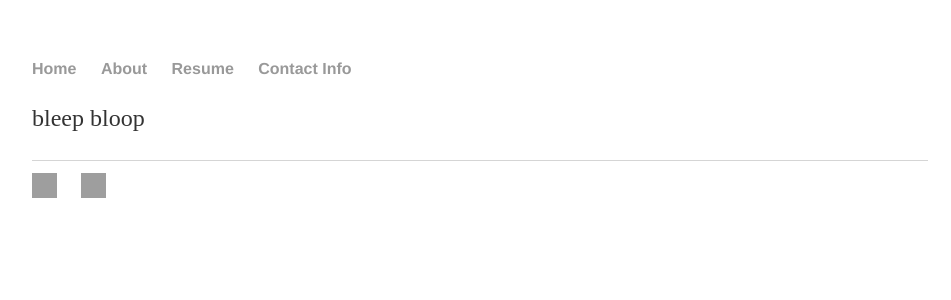
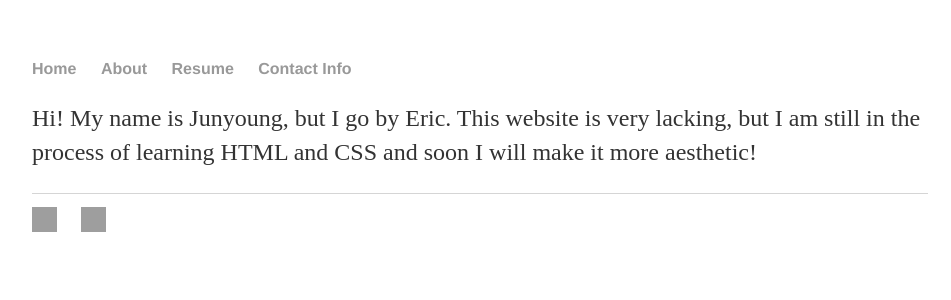
Before and after one commit to junyoung-kwon/Personal-Website, a Jekyll site: the page built from about/index.html, in a window 1280 px wide. Shown: the top 300 px of the page, without its empty margins (160-1111 px from the left). Built offline with Jekyll 4.4.1, drawn with Linux system fonts in a browser that asks for light colours; grey boxes are pictures that could not be loaded.

Commit message:
Update index.html

```diff
--- a/about/index.html
+++ b/about/index.html
@@ -3,5 +3,6 @@ layout: default
 title: About
 ---
 <div class="about">
-  <p>bleep bloop</p>
+  <p>Hi! My name is Junyoung, but I go by Eric. This website is very lacking, but I am still in the process of learning
+  HTML and CSS and soon I will make it more aesthetic!</p>
 </div><!-- /.about -->
```
